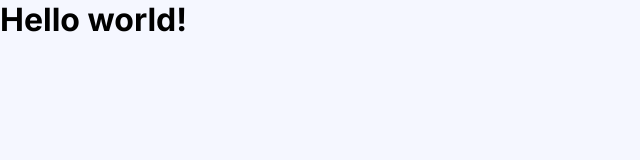
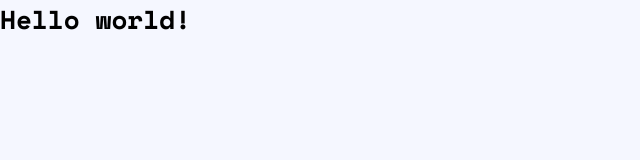
Before and after one commit to Hugomndez/devfinder, a Next.js app: page / in a window 1280 px wide. Shown: the top 160 px of the page, without its empty margins (0-640 px from the left). Built offline with nearby package versions, Linux system fonts and the light colour scheme.

Commit message:
feat: add space mono font

```diff
--- a/src/app/globals.css
+++ b/src/app/globals.css
@@ -2,6 +2,10 @@
   color-scheme: light;
 
   --background-color: hsl(227, 100%, 98%);
+
+  --FF: 'Space Mono';
+  --FW-Primary: 700;
+  --FW-Secondary: 400;
 }
 
 [data-theme='dark'] {
@@ -25,8 +29,10 @@ html {
 }
 
 body {
-  font-family: 'Roboto', sans-serif;
-  font-size: 1.6rem;
+  font-family: var(--FF);
+  font-weight: var(--FW-Secondary);
+  font-size: 1.5rem;
+  line-height: normal;
   font-style: normal;
   font-synthesis: none;
   text-rendering: optimizeLegibility;
@@ -47,3 +53,31 @@ img {
   max-inline-size: 100%;
   block-size: auto;
 }
+
+h1,
+h2 {
+  font-weight: var(--FW-Primary);
+}
+
+h3,
+h4,
+h5,
+h6 {
+  font-weight: var(--FW-Secondary);
+}
+
+h1 {
+  font-size: 2.6rem;
+}
+
+h2 {
+  font-size: 2.2rem;
+}
+
+h3 {
+  font-size: 1.6rem;
+}
+
+h4 {
+  font-size: 1.3rem;
+}
--- a/src/app/layout.tsx
+++ b/src/app/layout.tsx
@@ -1,9 +1,7 @@
+import { SpaceMono } from '@/fonts';
 import { getTheme } from '@/lib/getTheme';
 import type { Metadata } from 'next';
-import { Inter } from 'next/font/google';
 import './globals.css';
-
-const inter = Inter({ subsets: ['latin'] });
 
 export const metadata: Metadata = {
   title: 'Create Next App',
@@ -12,11 +10,13 @@ export const metadata: Metadata = {
 
 export default function RootLayout({ children }: { children: React.ReactNode }) {
   return (
-    <html lang='en'>
+    <html
+      lang='en'
+      dir='ltr'>
       <head>
         <script dangerouslySetInnerHTML={{ __html: getTheme }} />
       </head>
-      <body className={inter.className}>{children}</body>
+      <body className={SpaceMono.className}>{children}</body>
     </html>
   );
 }
--- /dev/null
+++ b/src/fonts/index.ts
@@ -0,0 +1,3 @@
+import { Space_Mono } from 'next/font/google';
+
+export const SpaceMono = Space_Mono({ weight: ['400', '700'], subsets: ['latin'] });
```
